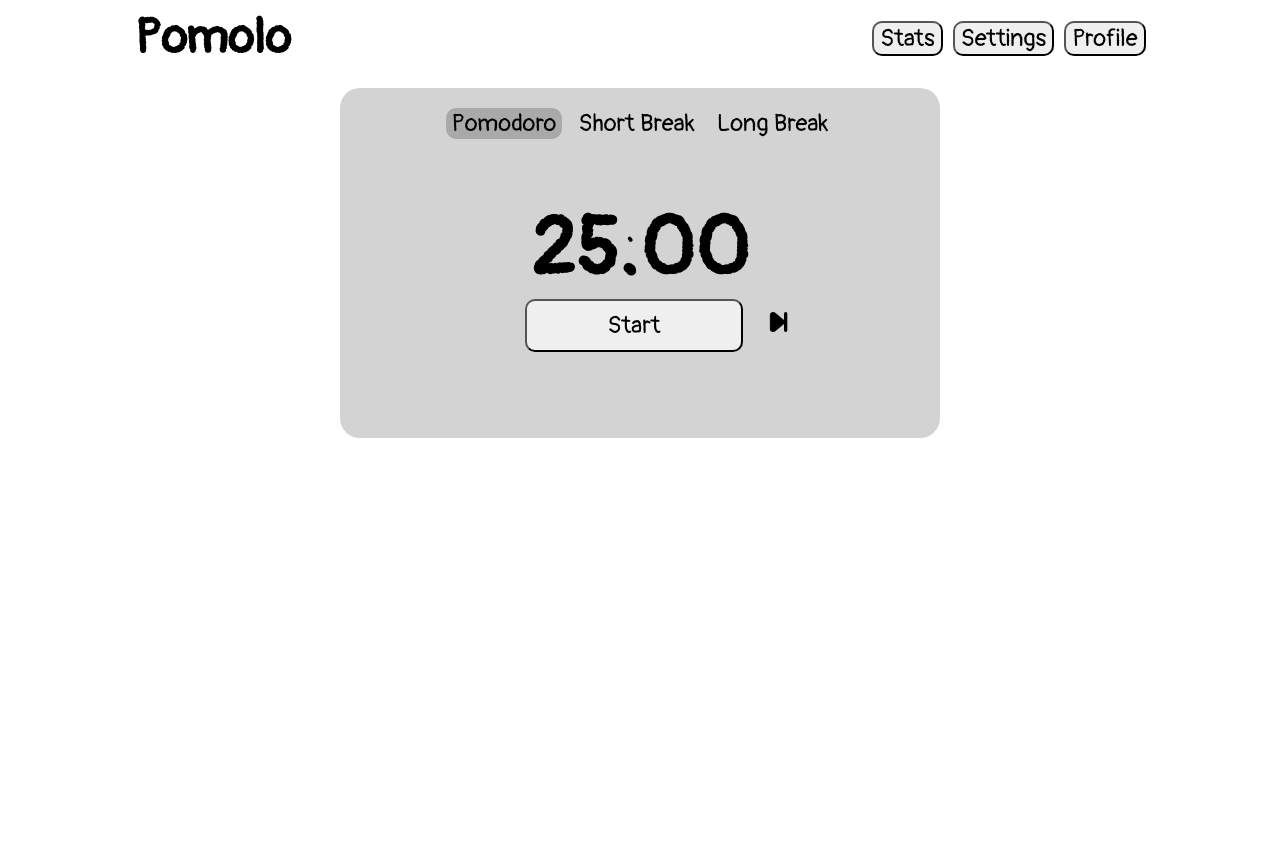
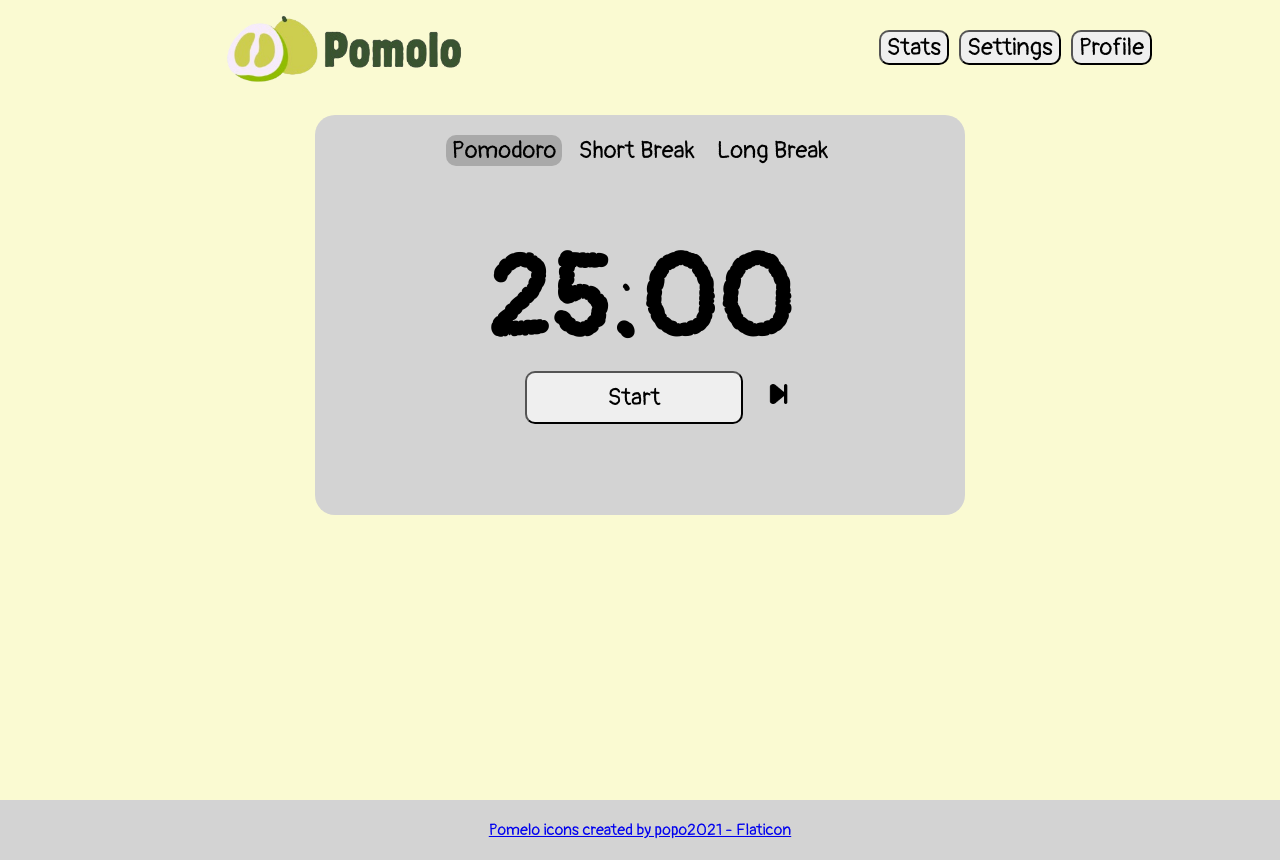
Before and after one commit to samm1c/pomolo, a React (Vite) app in the folder client/: page / in a window 1280 px wide. Before the commit the page ends 800 px from the top, so only its background shows below. Built offline with nearby package versions, Linux system fonts and the light colour scheme.

Commit message:
added logo and invisible footer until scroll

```diff
--- a/client/index.html
+++ b/client/index.html
@@ -2,14 +2,14 @@
 <html lang="en">
   <head>
     <meta charset="UTF-8" />
-    <link rel="icon" type="image/svg+xml" href="/favicon.svg" />
+    <link rel="icon" type="image/png" href="/src/assets/pomelo.png" />
     <meta name="viewport" content="width=device-width, initial-scale=1.0" />
 
     <link rel="preconnect" href="https://fonts.googleapis.com">
     <link rel="preconnect" href="https://fonts.gstatic.com" crossorigin>
     <link href="https://fonts.googleapis.com/css2?family=Pangolin&display=swap" rel="stylesheet">
 
-    <title>client</title>
+    <title>Pomolo</title>
   </head>
   <body>
     <div id="root"></div>
--- a/client/src/App.css
+++ b/client/src/App.css
@@ -1,5 +1,25 @@
 body {
     font-family: "Pangolin";
+    margin: 0;
+}
+
+.app {
+    min-height: 100vh;
+    display: flex;
+    flex-direction: column;
+}
+
+main {
+    flex: 1;
+    background-color: lightgoldenrodyellow;
+    min-height: 100vh;
+}
+
+footer {
+    padding: 20px;
+    text-align: center;
+    background-color: lightgray;
+    /* margin-top: 100vh; */
 }
 
 /* main elements in App.jsx */
@@ -21,22 +41,24 @@ body {
 }
 
 .logo {
-    font-size: 3em;
-    font-weight: bold;
+    border: none;
+    background-color: transparent;
+    padding: 0;
+    margin-top: 10px;
 }
 
 /* subcomponents of Timer.jsx */
 .timer {
-    width: 600px;
-    height: 350px;
+    width: 650px;
+    height: 400px;
     background-color: lightgray;
     border-radius: 20px;
-    margin: 0 auto; /* center horizontally*/
+    margin: 0 auto; /* center horizontally */
     margin-top: 20px;
 }
 
 .time {
-    font-size: 5em;
+    font-size: 7em;
     font-weight: bold;
     text-align: center;
     padding-top: 10%;
@@ -58,6 +80,7 @@ button {
     font-size: 1.5rem;
     text-align: center;
     font-family: "Pangolin";
+    cursor: pointer;
 }
 
 .mode-buttons-container {
--- a/client/src/App.jsx
+++ b/client/src/App.jsx
@@ -1,14 +1,20 @@
 import { useState } from 'react'
 import './App.css'
 import Timer from './components/Timer'
+import logoIcon from './assets/pomolo-cropped.png'
 
 function App() {
   const [count, setCount] = useState(0)
 
   return (
-    <>
+    <div className='app'>
+      <main>
         <div className='top-container'>
-        <div className='logo'>Pomolo</div>
+          <div>
+            <button className='logo'>
+              <img src={logoIcon} alt="Pomolo" width="60%" onClick={() => window.location.reload()}></img>
+            </button>
+          </div>
 
           <div className='nav-bar'>
             <button>Stats</button>
@@ -18,8 +24,13 @@ function App() {
         </div>
 
         <Timer></Timer>
+      </main>
 
-    </>
+
+      <footer>
+        <a href="https://www.flaticon.com/free-icons/pomelo" title="pomelo icons">Pomelo icons created by popo2021 - Flaticon</a>
+      </footer>
+    </div>
   )
 }
 
--- a/client/src/components/Timer.jsx
+++ b/client/src/components/Timer.jsx
@@ -32,6 +32,9 @@ function Timer({ initialSeconds = 1500, shortSeconds = 300, longSeconds = 900 })
     }, [isActive]);
 
     useEffect(() => {
+        // every time seconds changes, update tab title
+        document.title = `${formatTime(seconds)} - Pomolo`;
+
         // checking if timer has run out yet
         if (seconds === 0) {
             // increment counters
@@ -91,6 +94,7 @@ function Timer({ initialSeconds = 1500, shortSeconds = 300, longSeconds = 900 })
 
     // skip button
     const handleSkip = () => {
+        setIsActive(false);
         if (mode === "short" || mode === "long" || shortSeconds === 0 || longSeconds === 0) {
             setMode("work");
             setSeconds(initialSeconds);
```
Also changed, not shown: client/src/assets/pomelo.png (added), client/src/assets/pomolo-cropped.png (added). Lines whose indentation alone changed are shown as unchanged.
